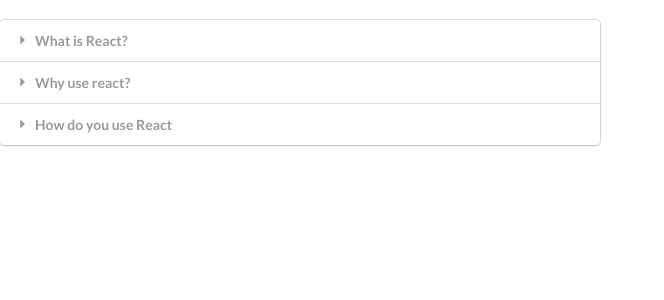
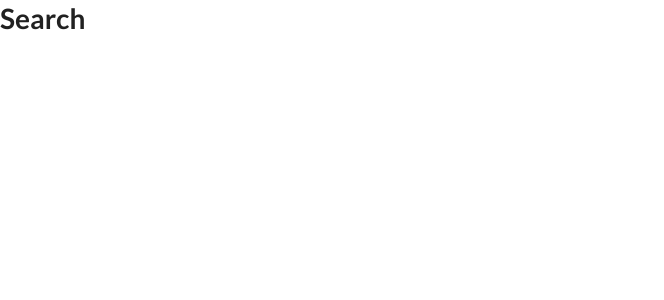
Before and after one commit to DrishtiGoda/ReactCourse, a React (Create React App) app in the folder widgets/: page / in a window 1280 px wide. Shown: the top 300 px of the page, without its empty margins (0-664 px from the left). Built offline with nearby package versions, Linux system fonts and the light colour scheme.

Commit message:
Scaffolfing Search Widget

```diff
--- a/widgets/src/App.js
+++ b/widgets/src/App.js
@@ -1,5 +1,6 @@
 import React from "react";
 import Accordion from "./components/Accordion";
+import Search from "./components/Search";
 
 const items = [
     {
@@ -18,9 +19,11 @@
 
 export default () => {
   return (
+    // <div>
+    //   <Accordion items={items} />
+    // </div>
     <div>
-        <br/>
-      <Accordion items={items} />
+      <Search/>
     </div>
   );
 };
--- /dev/null
+++ b/widgets/src/components/Search.js
@@ -0,0 +1,9 @@
+import React from "react";
+
+const Search = () =>{
+    return <h1>
+        Search
+    </h1>
+}
+
+export default Search;
```
